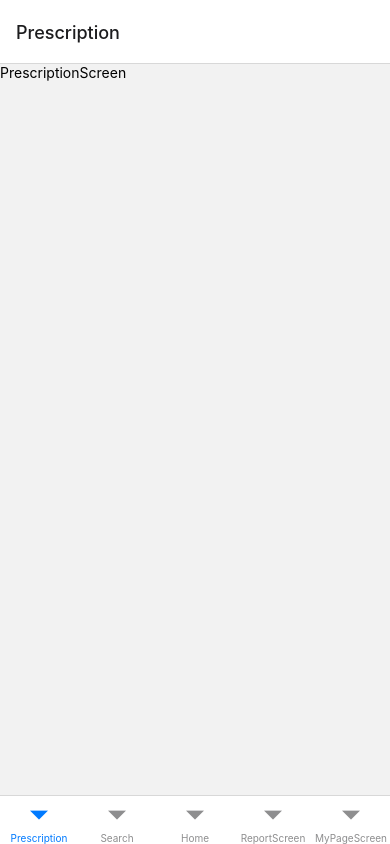
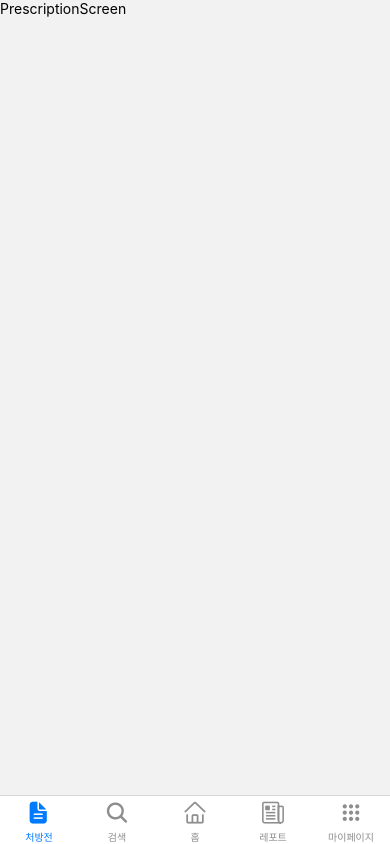
Before and after one commit to Poylib/Budongbudong-app, a React Native app: screen / in a window 390 px wide. Built offline with nearby package versions, Linux system fonts and the light colour scheme.

Commit message:
Add bottomNav Icon 추가

```diff
--- a/package.json
+++ b/package.json
@@ -18,7 +18,8 @@
     "react-native-gesture-handler": "^2.8.0",
     "react-native-reanimated": "^2.13.0",
     "react-native-safe-area-context": "^4.4.1",
-    "react-native-screens": "^3.18.2"
+    "react-native-screens": "^3.18.2",
+    "react-native-vector-icons": "^9.2.0"
   },
   "devDependencies": {
     "@babel/core": "^7.12.9",
--- a/src/App.js
+++ b/src/App.js
@@ -2,8 +2,6 @@ import React from 'react';
 import type {Node} from 'react';
 import {SafeAreaView, StyleSheet, Text, useColorScheme, View} from 'react-native';
 import {NavigationContainer} from '@react-navigation/native';
-
-import {Colors, DebugInstructions, Header, LearnMoreLinks, ReloadInstructions} from 'react-native/Libraries/NewAppScreen';
 import BottomNav from './navigators/BottomNav';
 
 const App: () => Node = () => {
--- a/src/navigators/BottomNav.jsx
+++ b/src/navigators/BottomNav.jsx
@@ -5,15 +5,53 @@ import SearchScreen from '../screens/SearchScreen';
 import PrescriptionScreen from '../screens/PrescriptionScreen';
 import ReportScreen from '../screens/ReportScreen';
 import MyPageScreen from '../screens/MyPageScreen';
+import Ionicons from 'react-native-vector-icons/dist/Ionicons';
+import AntDesign from 'react-native-vector-icons/dist/AntDesign';
+import MaterialCommunityIcons from 'react-native-vector-icons/dist/MaterialCommunityIcons';
+
 const BottomNav = () => {
   const Tab = createBottomTabNavigator();
   return (
-    <Tab.Navigator>
-      <Tab.Screen name='Prescription' component={PrescriptionScreen} />
-      <Tab.Screen name='Search' component={SearchScreen} />
-      <Tab.Screen name='Home' component={HomeScreen} />
-      <Tab.Screen name='ReportScreen' component={ReportScreen} />
-      <Tab.Screen name='MyPageScreen' component={MyPageScreen} />
+    <Tab.Navigator
+      initialRouteName='처방전'
+      screenOptions={{
+        headerShown: false,
+      }}>
+      <Tab.Screen
+        name='처방전'
+        component={PrescriptionScreen}
+        options={{
+          tabBarIcon: ({color, size}) => <Ionicons name={'document-text'} color={color} size={size} />,
+        }}
+      />
+      <Tab.Screen
+        name='검색'
+        component={SearchScreen}
+        options={{
+          tabBarIcon: ({color, size}) => <Ionicons name={'search'} color={color} size={size} />,
+        }}
+      />
+      <Tab.Screen
+        name='홈'
+        component={HomeScreen}
+        options={{
+          tabBarIcon: ({color, size}) => <AntDesign name={'home'} color={color} size={size} />,
+        }}
+      />
+      <Tab.Screen
+        name='레포트'
+        component={ReportScreen}
+        options={{
+          tabBarIcon: ({color, size}) => <Ionicons name={'newspaper-outline'} color={color} size={size} />,
+        }}
+      />
+      <Tab.Screen
+        name='마이페이지'
+        component={MyPageScreen}
+        options={{
+          tabBarIcon: ({color, size}) => <MaterialCommunityIcons name={'dots-grid'} color={color} size={size} />,
+        }}
+      />
     </Tab.Navigator>
   );
 };
--- a/src/screens/HomeScreen.jsx
+++ b/src/screens/HomeScreen.jsx
@@ -1,10 +1,12 @@
 import {View, Text} from 'react-native';
-
+import {SafeAreaView} from 'react-native-safe-area-context';
 const HomeScreen = () => {
   return (
-    <View>
-      <Text>HomeScreen</Text>
-    </View>
+    <SafeAreaView>
+      <View>
+        <Text>HomeScreen</Text>
+      </View>
+    </SafeAreaView>
   );
 };
 export default HomeScreen;
--- a/src/screens/MyPageScreen.jsx
+++ b/src/screens/MyPageScreen.jsx
@@ -1,10 +1,13 @@
 import {View, Text} from 'react-native';
+import {SafeAreaView} from 'react-native-safe-area-context';
 
 const MyPageScreen = () => {
   return (
-    <View>
-      <Text>MyPageScreen</Text>
-    </View>
+    <SafeAreaView>
+      <View>
+        <Text>MyPageScreen</Text>
+      </View>
+    </SafeAreaView>
   );
 };
 export default MyPageScreen;
--- a/src/screens/PrescriptionScreen.jsx
+++ b/src/screens/PrescriptionScreen.jsx
@@ -1,10 +1,13 @@
 import {View, Text} from 'react-native';
+import {SafeAreaView} from 'react-native-safe-area-context';
 
 const PrescriptionScreen = () => {
   return (
-    <View>
-      <Text>PrescriptionScreen</Text>
-    </View>
+    <SafeAreaView>
+      <View>
+        <Text>PrescriptionScreen</Text>
+      </View>
+    </SafeAreaView>
   );
 };
 export default PrescriptionScreen;
--- a/src/screens/ReportScreen.jsx
+++ b/src/screens/ReportScreen.jsx
@@ -1,10 +1,12 @@
 import {View, Text} from 'react-native';
-
+import {SafeAreaView} from 'react-native-safe-area-context';
 const ReportScreen = () => {
   return (
-    <View>
-      <Text>ReportScreen</Text>
-    </View>
+    <SafeAreaView>
+      <View>
+        <Text>ReportScreen</Text>
+      </View>
+    </SafeAreaView>
   );
 };
 export default ReportScreen;
--- a/src/screens/SearchScreen.jsx
+++ b/src/screens/SearchScreen.jsx
@@ -1,10 +1,13 @@
 import {View, Text} from 'react-native';
+import {SafeAreaView} from 'react-native-safe-area-context';
 
 const SearchScreen = () => {
   return (
-    <View>
-      <Text>SearchScreen</Text>
-    </View>
+    <SafeAreaView>
+      <View>
+        <Text>SearchScreen</Text>
+      </View>
+    </SafeAreaView>
   );
 };
 export default SearchScreen;
--- /dev/null
+++ b/src/theme/index.jsx
@@ -0,0 +1 @@
+export mainColor = '';
```
Also changed, not shown: 6 other files (tests, documents, lock files or other folders).
